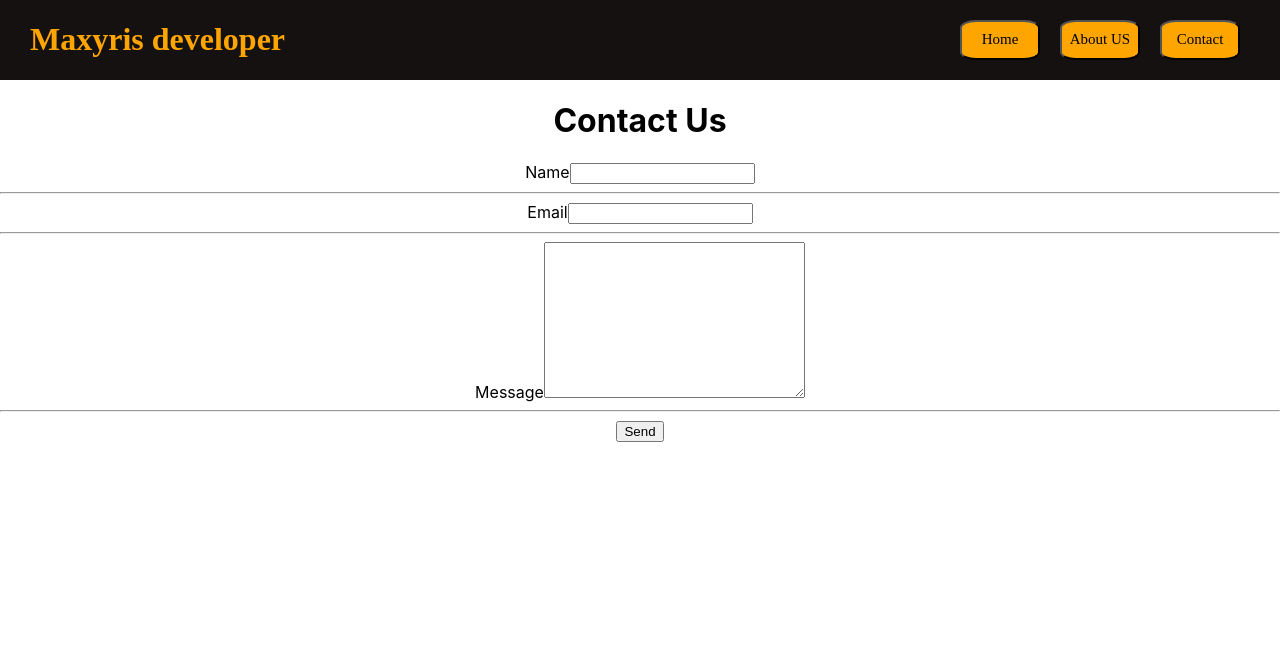
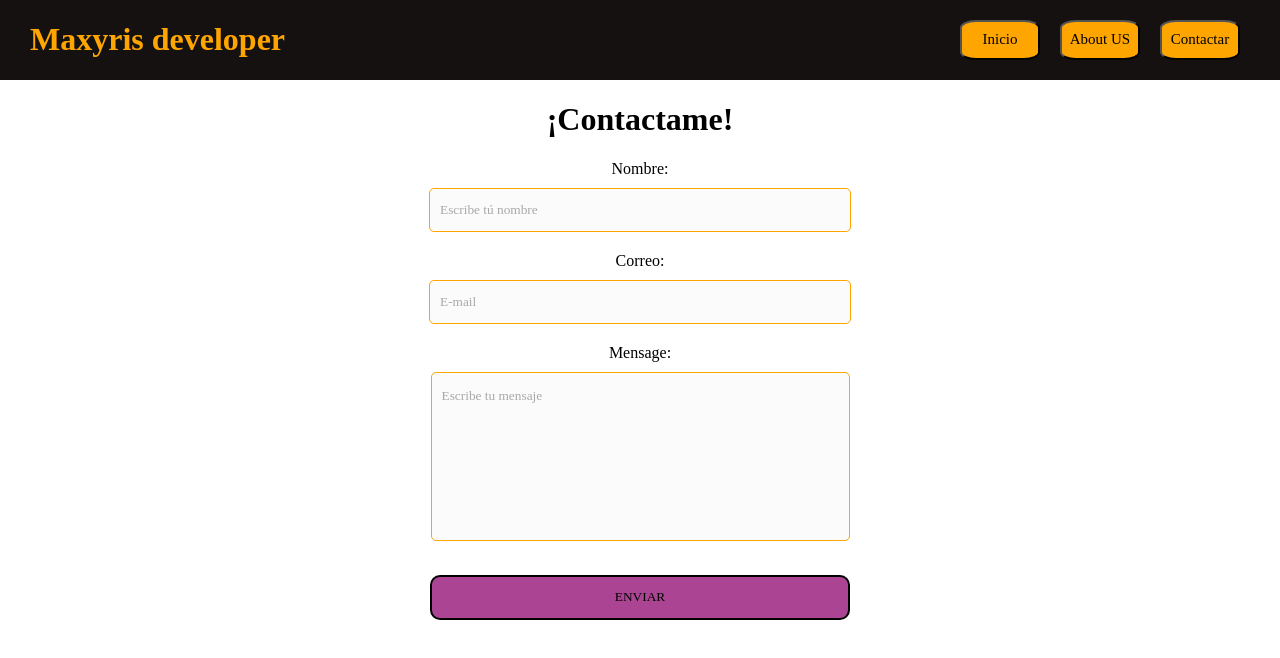
Before and after one commit to Maxyris/Mi-portafolio, a React (Create React App) app: page /Contact in a window 1280 px wide. Shown: the top 658 px of the page. Built offline with nearby package versions, Linux system fonts and the light colour scheme.

Commit message:
Se realizó el diseño basico del formulario de envio de correo

```diff
--- a/package.json
+++ b/package.json
@@ -4,6 +4,9 @@
   "private": true,
   "dependencies": {
     "@emailjs/browser": "^3.7.0",
+    "@emotion/react": "^11.10.4",
+    "@emotion/styled": "^11.10.4",
+    "@mui/material": "^5.10.9",
     "@testing-library/jest-dom": "^5.16.5",
     "@testing-library/react": "^13.4.0",
     "@testing-library/user-event": "^13.5.0",
--- a/src/App.js
+++ b/src/App.js
@@ -11,8 +11,12 @@ import { Contact } from './Components/Page/Contact/Contact';
 
 
 function App() {
+  const alert = () =>{
+    alert("Prueba")
+  }
+
   return (
-    <div className="App">
+    <div className="App" onClick={alert}>
       {/* <Main/> */}
       <BrowserRouter>
       <Routes>
--- /dev/null
+++ b/src/Components/Layout/EmailContact/EmailContact.css
@@ -0,0 +1,91 @@
+*{
+    font-family: 'Times New Roman', Times, serif;
+}
+
+/* CSS */
+
+.contact_form{
+  width: 460px;
+  height: auto;
+  margin: 80px auto;
+  border-radius: 10px;
+  padding-top: 30px;
+  padding-bottom: 20px;
+  background-color: #fbfbfb;
+  padding-left: 30px;
+}
+
+
+.form-mail input{
+  background-color: #fbfbfb;
+  width: 408px;
+  height: 40px;
+  border-radius: 5px;
+  border-style: solid;
+  border-width: 1px;
+  border-color: orange;
+  margin-top: 10px;
+  padding-left: 10px;
+  margin-bottom: 20px;
+}
+
+
+.form-mail textarea{
+  background-color: #fbfbfb;
+  width: 405px;
+  height: 150px;
+  border-radius: 5px;
+  border-style: solid;
+  border-width: 1px;
+  border-color: orange;
+  margin-top: 10px;
+  padding-left: 10px;
+  margin-bottom: 20px;
+  padding-top: 15px;
+  resize: none;
+}
+
+
+.form-mail label{
+  display: block;
+  float: center;
+}
+
+
+.sendEmailButton{
+  height: 45px;
+  padding-left: 5px;
+  padding-right: 5px;
+  margin-bottom: 20px;
+  margin-top: 10px;
+  text-transform: uppercase;
+  background-color: #ab4493;
+  border-color: black;
+  border-style: solid;
+  border-radius: 10px;
+  width: 420px;
+  cursor: pointer;
+}
+
+
+.sendEmailButton p{
+  color: #fff;
+}
+
+::-webkit-input-placeholder {
+ color: #a8a8a8;
+}
+
+::-webkit-textarea-placeholder {
+ color: #a8a8a8;
+}
+
+.form-mail input:focus{
+  outline:0;
+  border: 1px solid #97d848;
+}
+
+.form-mail textarea:focus{
+  outline:0;
+  border: 1px solid #97d848;
+}
--- a/src/Components/Layout/EmailContact/EmailContact.jsx
+++ b/src/Components/Layout/EmailContact/EmailContact.jsx
@@ -1,5 +1,10 @@
 import React from 'react'
 import emailjs from '@emailjs/browser'
+import './EmailContact.css'
+
+// import Toolbar from '@mui/material/Toolbar';
+
+
 
 
 export const EmailContact = () => {
@@ -12,20 +17,24 @@ export const EmailContact = () => {
     }
     return (
         <div className='div-form'>
-          <h1 className='title-form'>Contact Us</h1>
+          <h1 className='title-form'>¡Contactame!</h1>
           <form className='form-mail' onSubmit={sendEmail}>
-            <label>Name</label>
-            <input type="text" name='user_name' />
-            <hr />
+            <div className="containerInputName">
+              <label>Nombre: </label>
+              <input type="text" className='user_name' name='user_name' placeholder='Escribe tú nombre' required/>
+            </div>
 
-            <label>Email</label>
-            <input type="email" name='user_email' />
-            <hr />
+            <div className="containerInputEmail">
+              <label>Correo: </label>
+              <input type="email" className='user_email' name='user_email' placeholder='E-mail' required/>
+            </div>
 
-            <label>Message</label>
-            <textarea name="user_message" id="" cols="30" rows="10"></textarea>
-            <hr />
-            <button>Send</button>
+            <div className="containerTextareaMessage">
+              <label>Mensage: </label>
+              <textarea name="user_message" className='user_message' id="" cols="30" rows="10" placeholder='Escribe tu mensaje' required/>
+            </div>
+
+            <button className='sendEmailButton'>Enviar</button>
           </form>
         </div>
       )
--- a/src/Components/Layout/Footer/Footer.css
+++ b/src/Components/Layout/Footer/Footer.css
@@ -1,4 +1,4 @@
-.containerFooter{
+footer{
     height: 100px;
     background-color: rgb(22, 17, 17);
 }
@@ -71,38 +71,3 @@
 .btnClosePopup:hover{
     color: black;
 }
-/* ------------------------ */
-/*POPUP Discord*/
-
-.overlayDiscord{
-    background: rgba(0, 0, 0, .3);
-    position: fixed;
-    top: 0;
-    bottom: 0;
-    left: 0;
-    right: 0;
-    display: flex;
-    align-items: center;
-    justify-content: center;
-    visibility: hidden;
-}
-.overlayDiscord.active{
-    visibility: visible;
-}
-.popupDiscord{
-    background: red;
-    box-shadow: 0px 0px 5px 0px rgba(0,0,0,.3);
-    border-radius: 3px;
-    padding: 20px;
-}
-.btnClosePopupDiscord{
-    font-size: 16px;
-    line-height: 16px;
-    display: block;
-    text-align: right;
-    color: white;
-    transition: .3s ease all;
-}
-.btnClosePopupDiscord:hover{
-    color: black;
-}
--- a/src/Components/Layout/Footer/Footer.jsx
+++ b/src/Components/Layout/Footer/Footer.jsx
@@ -32,7 +32,7 @@ export const Footer = () => {
 }
 
   return (
-    <div className="containerFooter">
+      <footer className="containerFooter">
       <TextH3 classNameTextH3="classNameTextH3Footer" H3="Mis redes: " />
       <div className='redes'>
           <div className="buttonsContainerLogoFooter">
@@ -46,7 +46,7 @@ export const Footer = () => {
             <button onClick={()=>{
               Swal.fire({
                 title: "Arcoiris#5681",
-                text: "Está ventana modal fue realizado con sweetalert2",
+                text: "¡Puede contatarse conmigo por medio de Discord!",
                 imageHeight: "100px",
                 imageWidth: "100px",
                 imageUrl: 'https://cdn-icons-png.flaticon.com/512/2111/2111370.png',
@@ -58,7 +58,7 @@ export const Footer = () => {
             <button onClick={()=>{
               Swal.fire({
                 title: "3012082826",
-                text: "Está ventana modal fue realizado con sweetalert2",
+                text: "¡Puede contatarse conmigo por medio de whatsapp!",
                 imageHeight: "100px",
                 imageWidth: "100px",
                 imageUrl: 'https://cdn-icons-png.flaticon.com/512/3670/3670051.png',
@@ -79,6 +79,6 @@ export const Footer = () => {
           <TextH3 H3="https://github.com/Maxyris"/>
         </div>
       </div>
-    </div>
+    </footer>
   )
 }
--- a/src/Components/Layout/Header/Header.jsx
+++ b/src/Components/Layout/Header/Header.jsx
@@ -11,9 +11,9 @@ export const Header = () => {
             <TitleHeader headerTitle="Maxyris developer" />
         </div>
         <div className="buttonsHeader">
-            <NavLink to='/'><ButtonsHeader text="Home"/></NavLink>
+            <NavLink to='/'><ButtonsHeader text="Inicio"/></NavLink>
              <ButtonsHeader text="About US"/> {/*falta el navlink de este boton */}
-            <NavLink to='/Contact'><ButtonsHeader text="Contact"/></NavLink>
+            <NavLink to='/Contact'><ButtonsHeader text="Contactar"/></NavLink>
         </div>
     </header>
   )
```
Also changed, not shown: 1 other file (tests, documents, lock files or other folders).
